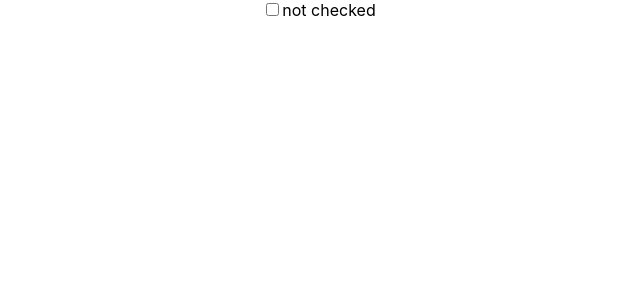
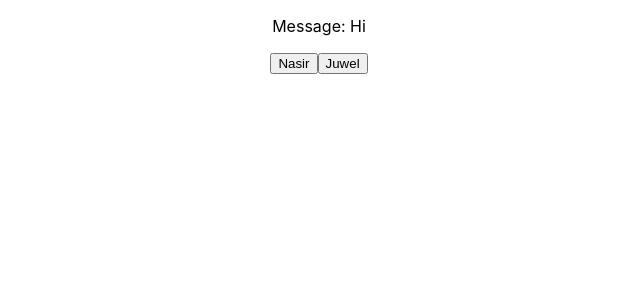
Before and after one commit to uzzal71/React-Hooks, a React (Create React App) app: page / in a window 1280 px wide. Shown: the top 300 px of the page, without its empty margins (321-961 px from the left). Built offline with nearby package versions, Linux system fonts and the light colour scheme.

Commit message:
Dispatching action with useReducer

```diff
--- a/src/App.js
+++ b/src/App.js
@@ -1,13 +1,31 @@
 import { useReducer } from 'react';
 import './App.css';
 
+const initialState = {
+  message: "Hi"
+}
+
+const reducer = (state, action) => {
+  switch(action.type) {
+    case "nasir":
+      return {
+        message: "Hello Nasir, How are you?"
+      };
+    case "juwel":
+      return {
+        message: "Hi juwel where are you?"
+      };
+  }
+}
+
 const App = (props) => {
-  const [checked, setChecked] = useReducer((checked) => !checked, false);
+  const [state, dispatch] = useReducer(reducer, initialState);
 
   return (
     <div className="App">
-      <input type="checkbox" value={checked} onChange={setChecked}/>
-      {checked ? "checked" : "not checked"}
+      <p>Message: {state.message}</p>
+      <button onClick={() => dispatch({ type: "nasir" })}>Nasir</button>
+      <button onClick={() => dispatch({ type: "juwel" })}>Juwel</button>
     </div>
   );
 }
```
